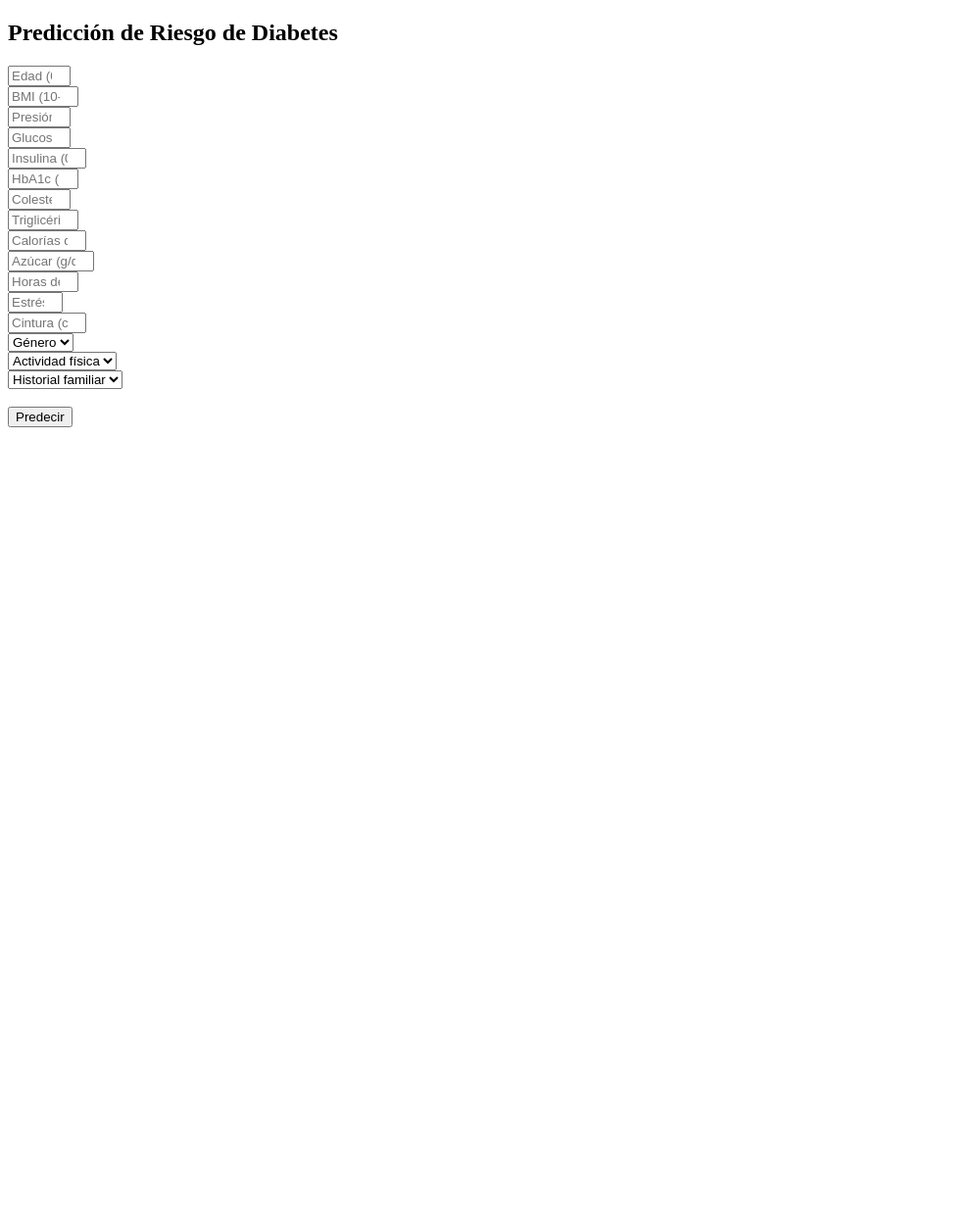
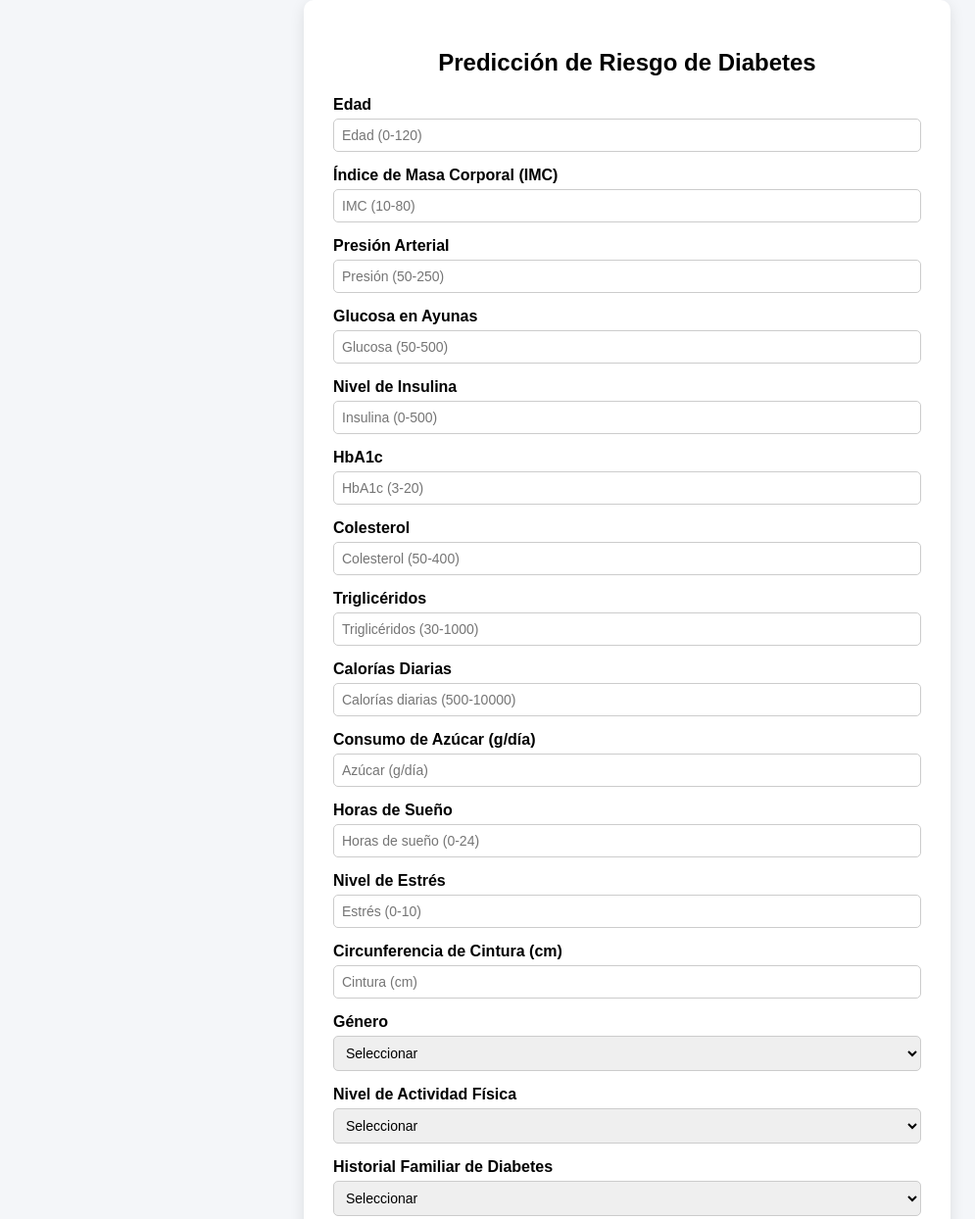
Before and after one commit to HakkinDavid/computational-intelligence, a website: page diabetes_calculator/public/index.html in a window 1280 px wide. Shown: the top 1244 px of the page at 98% size, without its empty margins (0-995 px from the left). Before the commit the page ends 800 px from the top, so only its background shows below. Drawn offline with Linux system fonts and the light colour scheme.

Commit message:
Update index.html

```diff
--- a/diabetes_calculator/public/index.html
+++ b/diabetes_calculator/public/index.html
@@ -1,45 +1,175 @@
 <!DOCTYPE html>
 <html>
 <head>
-    <title>Diabetes Risk Predictor</title>
+    <meta charset="UTF-8">
+    <meta name="viewport" content="width=device-width, initial-scale=1.0">
+    <title>Predictor de Riesgo de Diabetes</title>
+    <style>
+        body {
+            font-family: Arial, sans-serif;
+            background: #f4f6f9;
+            display: flex;
+            justify-content: center;
+            align-items: center;
+            min-height: 100vh;
+            margin: 0;
+        }
+        .container {
+            background: white;
+            padding: 30px;
+            border-radius: 10px;
+            box-shadow: 0 4px 15px rgba(0,0,0,0.1);
+            width: 100%;
+            max-width: 600px;
+        }
+        h2 {
+            text-align: center;
+            margin-bottom: 20px;
+        }
+        .form-group {
+            margin-bottom: 15px;
+            display: flex;
+            flex-direction: column;
+        }
+        label {
+            font-weight: bold;
+            margin-bottom: 5px;
+        }
+        input, select {
+            padding: 8px;
+            border-radius: 5px;
+            border: 1px solid #ccc;
+            font-size: 14px;
+        }
+        input:focus, select:focus {
+            outline: none;
+            border-color: #007bff;
+            box-shadow: 0 0 5px rgba(0,123,255,0.3);
+        }
+        button {
+            width: 100%;
+            padding: 10px;
+            border: none;
+            border-radius: 5px;
+            background-color: #007bff;
+            color: white;
+            font-size: 16px;
+            cursor: pointer;
+            margin-top: 10px;
+        }
+        button:hover {
+            background-color: #0056b3;
+        }
+        #result {
+            margin-top: 20px;
+            text-align: center;
+            font-size: 18px;
+            font-weight: bold;
+        }
+        #error {
+            margin-top: 10px;
+            text-align: center;
+            font-weight: bold;
+        }
+    </style>
 </head>
 <body>
+    <div class="container">
         <h2>Predicción de Riesgo de Diabetes</h2>
-
         <form id="predictionForm">
 
-        <input type="number" step="1" min="0" max="120" name="age" placeholder="Edad (0-120)" required><br>
-        <input type="number" step="0.1" min="10" max="80" name="bmi" placeholder="BMI (10-80)" required><br>
-        <input type="number" step="1" min="50" max="250" name="blood_pressure" placeholder="Presión (50-250)" required><br>
-        <input type="number" step="1" min="50" max="500" name="fasting_glucose_level" placeholder="Glucosa (50-500)" required><br>
-        <input type="number" step="0.1" min="0" max="500" name="insulin_level" placeholder="Insulina (0-500)" required><br>
-        <input type="number" step="0.1" min="3" max="20" name="HbA1c_level" placeholder="HbA1c (3-20)" required><br>
-        <input type="number" step="1" min="50" max="400" name="cholesterol_level" placeholder="Colesterol (50-400)" required><br>
-        <input type="number" step="1" min="30" max="1000" name="triglycerides_level" placeholder="Triglicéridos (30-1000)" required><br>
-        <input type="number" step="1" min="500" max="10000" name="daily_calorie_intake" placeholder="Calorías diarias (500-10000)" required><br>
-        <input type="number" step="0.1" min="0" max="1000" name="sugar_intake_grams_per_day" placeholder="Azúcar (g/día)" required><br>
-        <input type="number" step="0.1" min="0" max="24" name="sleep_hours" placeholder="Horas de sueño (0-24)" required><br>
-        <input type="number" step="1" min="0" max="10" name="stress_level" placeholder="Estrés (0-10)" required><br>
-        <input type="number" step="0.1" min="30" max="200" name="waist_circumference_cm" placeholder="Cintura (cm)" required><br>
+            <div class="form-group">
+                <label>Edad</label>
+                <input type="number" step="1" min="0" max="120" name="age" placeholder="Edad (0-120)" required>
+            </div>
 
+            <div class="form-group">
+                <label>Índice de Masa Corporal (IMC)</label>
+                <input type="number" step="0.1" min="10" max="80" name="bmi" placeholder="IMC (10-80)" required>
+            </div>
+
+            <div class="form-group">
+                <label>Presión Arterial</label>
+                <input type="number" step="1" min="50" max="250" name="blood_pressure" placeholder="Presión (50-250)" required>
+            </div>
+
+            <div class="form-group">
+                <label>Glucosa en Ayunas</label>
+                <input type="number" step="1" min="50" max="500" name="fasting_glucose_level" placeholder="Glucosa (50-500)" required>
+            </div>
+
+            <div class="form-group">
+                <label>Nivel de Insulina</label>
+                <input type="number" step="0.1" min="0" max="500" name="insulin_level" placeholder="Insulina (0-500)" required>
+            </div>
+
+            <div class="form-group">
+                <label>HbA1c</label>
+                <input type="number" step="0.1" min="3" max="20" name="HbA1c_level" placeholder="HbA1c (3-20)" required>
+            </div>
+
+            <div class="form-group">
+                <label>Colesterol</label>
+                <input type="number" step="1" min="50" max="400" name="cholesterol_level" placeholder="Colesterol (50-400)" required>
+            </div>
+
+            <div class="form-group">
+                <label>Triglicéridos</label>
+                <input type="number" step="1" min="30" max="1000" name="triglycerides_level" placeholder="Triglicéridos (30-1000)" required>
+            </div>
+
+            <div class="form-group">
+                <label>Calorías Diarias</label>
+                <input type="number" step="1" min="500" max="10000" name="daily_calorie_intake" placeholder="Calorías diarias (500-10000)" required>
+            </div>
+
+            <div class="form-group">
+                <label>Consumo de Azúcar (g/día)</label>
+                <input type="number" step="0.1" min="0" max="1000" name="sugar_intake_grams_per_day" placeholder="Azúcar (g/día)" required>
+            </div>
+
+            <div class="form-group">
+                <label>Horas de Sueño</label>
+                <input type="number" step="0.1" min="0" max="24" name="sleep_hours" placeholder="Horas de sueño (0-24)" required>
+            </div>
+
+            <div class="form-group">
+                <label>Nivel de Estrés</label>
+                <input type="number" step="1" min="0" max="10" name="stress_level" placeholder="Estrés (0-10)" required>
+            </div>
+
+            <div class="form-group">
+                <label>Circunferencia de Cintura (cm)</label>
+                <input type="number" step="0.1" min="30" max="200" name="waist_circumference_cm" placeholder="Cintura (cm)" required>
+            </div>
+
+            <div class="form-group">
+                <label>Género</label>
                 <select name="gender" required>
-            <option value="">Género</option>
+                    <option value="">Seleccionar</option>
                     <option value="Male">Male</option>
                     <option value="Female">Female</option>
-        </select><br>
+                </select>
+            </div>
 
+            <div class="form-group">
+                <label>Nivel de Actividad Física</label>
                 <select name="physical_activity_level" required>
-            <option value="">Actividad física</option>
+                    <option value="">Seleccionar</option>
                     <option value="Low">Low</option>
                     <option value="Moderate">Moderate</option>
                     <option value="High">High</option>
-        </select><br>
+                </select>
+            </div>
 
+            <div class="form-group">
+                <label>Historial Familiar de Diabetes</label>
                 <select name="family_history_diabetes" required>
-            <option value="">Historial familiar</option>
+                    <option value="">Seleccionar</option>
                     <option value="Yes">Yes</option>
                     <option value="No">No</option>
-        </select><br><br>
+                </select>
+            </div>
 
             <button type="submit">Predecir</button>
         </form>
@@ -97,5 +227,6 @@
                 }
             });
         </script>
+    </div>
 </body>
 </html>
```
Lines whose indentation alone changed are shown as unchanged.
